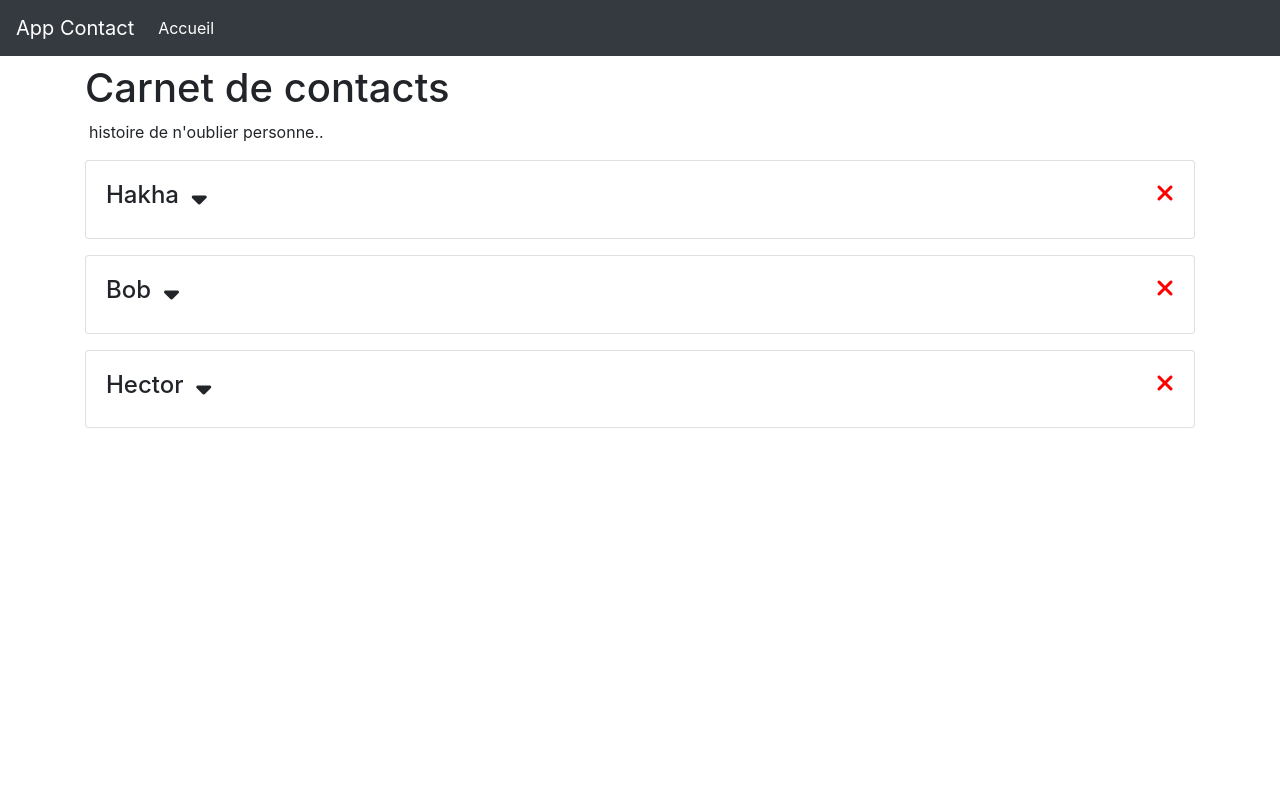
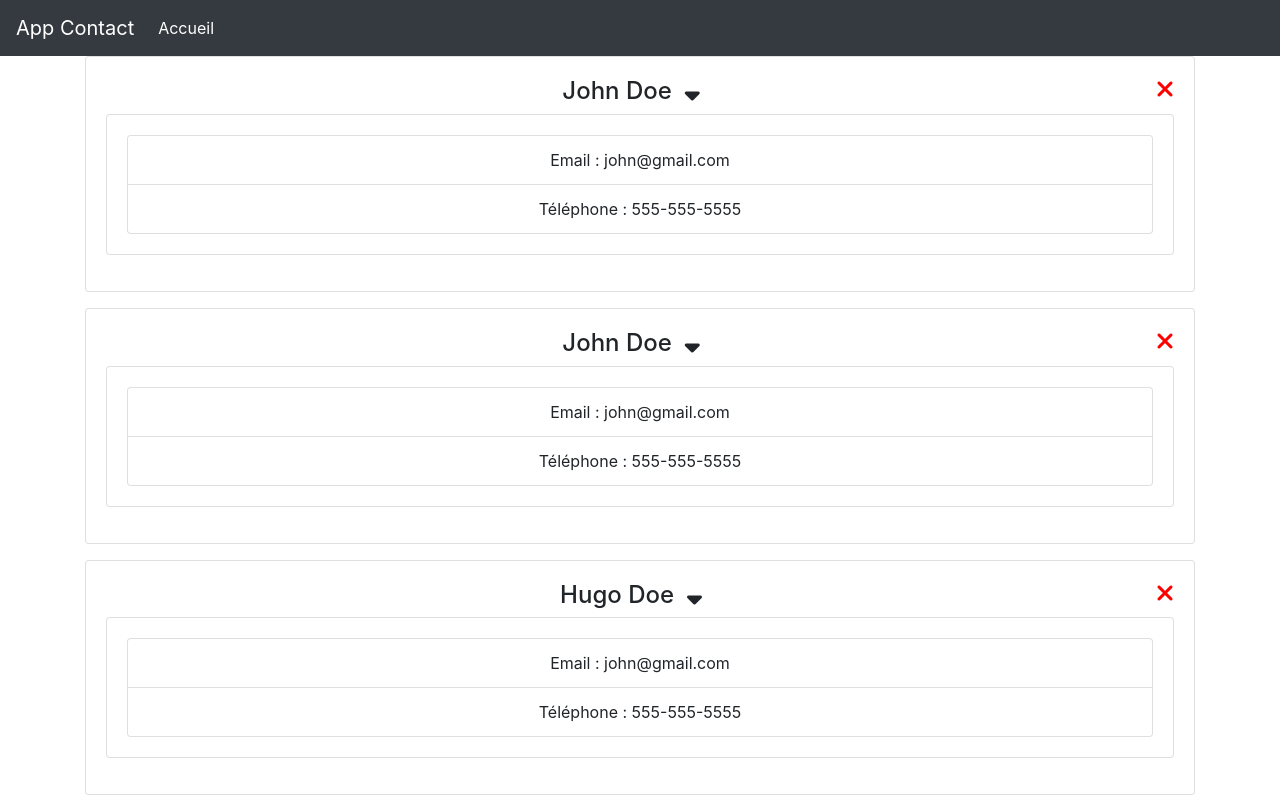
Before and after one commit to ty1l3r/Carnet-De-Contact, a React (Create React App) app: page / in a window 1280 px wide. Built offline with nearby package versions, Linux system fonts and the light colour scheme.

Commit message:
Version 1 with Context API- with delete

```diff
--- a/src/App.js
+++ b/src/App.js
@@ -1,28 +1,23 @@
-import React, {Component} from 'react';
+import React, { Component } from 'react'
 import 'bootstrap/dist/css/bootstrap.min.css'
 import Header from "./component/Header";
 import List from "./component/List";
-import Contenu from "./component/Contenu";
-
+import { Provider } from './context'
 
 class App extends Component {
 
-     state = {
-         nom1:'Hugo',
-         nom2:'Fabien',
-         nom3:'Alex',
-     }
-
     render() {
         return (
-            <div className="App">
-                <Header/>
-                <div className='container mt-2'>
-                    <Contenu/>
-                    <List/>
+            <Provider>
+                <div className="App">
+                    <Header />
+                    <div className="container">
+                        <List />
+                    </div>
                 </div>
-            </div>
+            </Provider>
         );
     }
 }
+
 export default App;
--- a/src/component/Contact.js
+++ b/src/component/Contact.js
@@ -1,48 +1,51 @@
-import React, {Component} from 'react';
+import React, {Component} from 'react'
+import {Consumer} from '../context'
 
-class Contact extends Component {
+export default class Contact extends Component {
 
     state = {
-        show: false
+        show: true
     }
 
-    supprimeContact = () => {
-        this.props.supprimeClick()
+    supprimeContact = (id, dispatch) => {
+        dispatch({type: 'DELETE_CONTACT', payload: id})
     }
+
     montrerContact = () => {
         this.setState({
             show: !this.state.show
         })
     }
+
     render() {
+
         return (
-            <div className='card card-body mb-3'>
-                <h4>{this.props.nom} &nbsp;
-                    <i style={{cursor: 'pointer'}}
-                       className="fas fa-sort-down"
-                       onClick={this.montrerContact}>
-                    </i>
-                    <i className='fas fa-times'
-                       style={{cursor: 'pointer', float: 'right', color: 'red'}}
-                       onClick={this.supprimeContact}
-
+            <Consumer>
+                {value => {
+                    return (
+                        <div className="card card-body mb-3 text-center">
+                            <h4>{this.props.nom}&nbsp; <i style={{cursor: 'pointer'}} className="fas fa-sort-down"
+                                                          onClick={this.montrerContact}
                             > </i>
+                                <i className="fas fa-times" style={{
+                                    cursor: 'pointer', float: 'right',
+                                    color: 'red'
+                                }} onClick={() => this.supprimeContact(this.props.id, value.dispatch)}> </i>
                             </h4>
-
                             {this.state.show ? (
-                    <ul className='card card-body mb-3'>
-                        <li className='list-group-item'>
+                                <ul className="card card-body mb-3">
+                                    <li className="list-group-item">
                                         Email : {this.props.email}
                                     </li>
-                        <li className='list-group-item'>
+                                    <li className="list-group-item">
                                         Téléphone : {this.props.tel}
                                     </li>
                                 </ul>
                             ) : null}
-
                         </div>
+                    )
+                }}
+            </Consumer>
         );
     }
 }
-
-export default Contact;
--- a/src/component/List.js
+++ b/src/component/List.js
@@ -1,55 +1,31 @@
-import React, {Component} from 'react';
-import Contact from "./Contact";
+import React, { Component } from 'react'
+import Contact from './Contact'
+import {Consumer} from '../context'
 
-class List extends Component {
+export default class List extends Component {
 
-    state = {
-        contacts: [
-            {
-                id: 1,
-                nom: 'Hakha',
-                email: 'hakha@msn.com',
-                tel: '06 74 53 64 58'
-            },
-            {
-                id: 2,
-                nom: 'Bob',
-                email: 'hakha@msn.com',
-                tel: '06 74 53 64 58'
-            },
-            {
-                id: 3,
-                nom: 'Hector',
-                email: 'hakha@msn.com',
-                tel: '06 74 53 64 58'
-            }
-        ]
-    }
+    render() {
 
-    supprime = (id) => {
-        const nvContacts = this.state.contacts.filter(contact =>
-            contact.id !== id)
-        this.setState({
-                contacts: nvContacts
-            }
+        return (
+            <Consumer>
+                {value => {
+                    return(
+                        <React.Fragment>
+                            {value.contacts.map(contact => (
+                                <Contact
+                                    key={contact.id}
+                                    id={contact.id}
+                                    nom={contact.nom}
+                                    email={contact.email}
+                                    tel={contact.tel}
+                                />
+                            ))}
+                        </React.Fragment>
+                    )
+                }}
+            </Consumer>
         )
     }
 
-    render() {
-        return (
-            <React.Fragment>
-                {this.state.contacts.map(contact => (
-                    <Contact
-                        key={contact.id}
-                        nom={contact.nom}
-                        email={contact.email}
-                        tel={contact.tel}
-                        supprimeClick={() => this.supprime(contact.id)}
-                    />
-                ))}
-            </React.Fragment>
-        );
-    }
+
 }
-
-export default List;
--- /dev/null
+++ b/src/context.js
@@ -0,0 +1,56 @@
+import React, {Component} from 'react'
+
+const Context = React.createContext();
+
+const reducer = (state, action) => {
+
+    switch(action.type) {
+        case 'DELETE_CONTACT' :
+            return {
+                ...state,
+                contacts: state.contacts.filter(contact =>
+                    contact.id !== action.payload)
+            };
+        default:
+            return state;
+    }
+
+}
+
+export class Provider extends Component {
+    state = {
+        contacts : [
+            {
+                id: 1,
+                nom : 'John Doe',
+                email : 'john@gmail.com',
+                tel : "555-555-5555"
+            },
+            {
+                id: 2,
+                nom : 'John Doe',
+                email : 'john@gmail.com',
+                tel : "555-555-5555"
+            },
+            {
+                id: 3,
+                nom : 'Hugo Doe',
+                email : 'john@gmail.com',
+                tel : "555-555-5555"
+            }
+        ],
+        dispatch: action => {
+            this.setState(state => reducer(state,action))
+        }
+    }
+
+    render() {
+        return (
+            <Context.Provider value={this.state}>
+                {this.props.children}
+            </Context.Provider>
+        )
+    }
+}
+
+export const Consumer = Context.Consumer;
```
Lines whose indentation alone changed are shown as unchanged.
